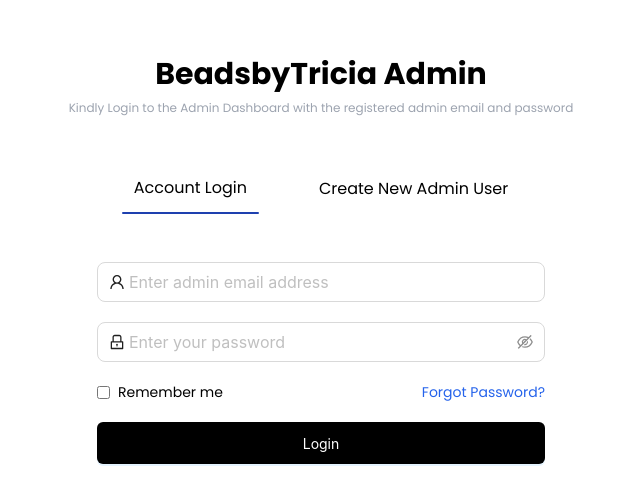
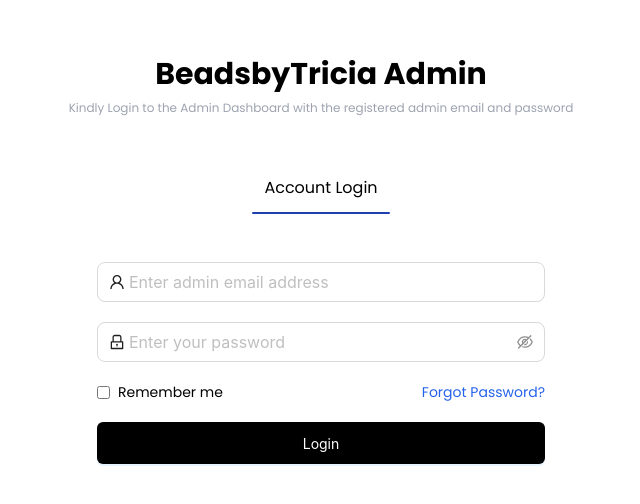
Before and after one commit to Emerald211/beadsbytricia, a React (Vite) app: page /admin-login in a window 1280 px wide. Shown: the part 140-644 px from the top of the page, without its empty margins (319-959 px from the left). Built offline with nearby package versions, Linux system fonts and the light colour scheme; no server answers; the database is empty.

Commit message:
issues fixed

```diff
--- a/src/pages/admin/login/login.tsx
+++ b/src/pages/admin/login/login.tsx
@@ -87,15 +87,7 @@
           </h1>
           {loginType === false && <div className="h-[2px] rounded-3xl w-full bg-blue-800"></div>}
         </div>
-        <div
-          onClick={() => SwitchLoginMethod(true)}
-          className="cursor-pointer flex flex-col items-center"
-        >
-          <h1 className="px-3 py-2 md:py-3 text-sm md:text-base hover:text-blue-600 hover:bg-slate-200 rounded-md">
-            Create New Admin User
-          </h1>
-          {loginType === true && <div className="h-[2px] rounded-3xl w-full bg-blue-800"></div>}
-        </div>
+
       </div>
 
       <form
```
